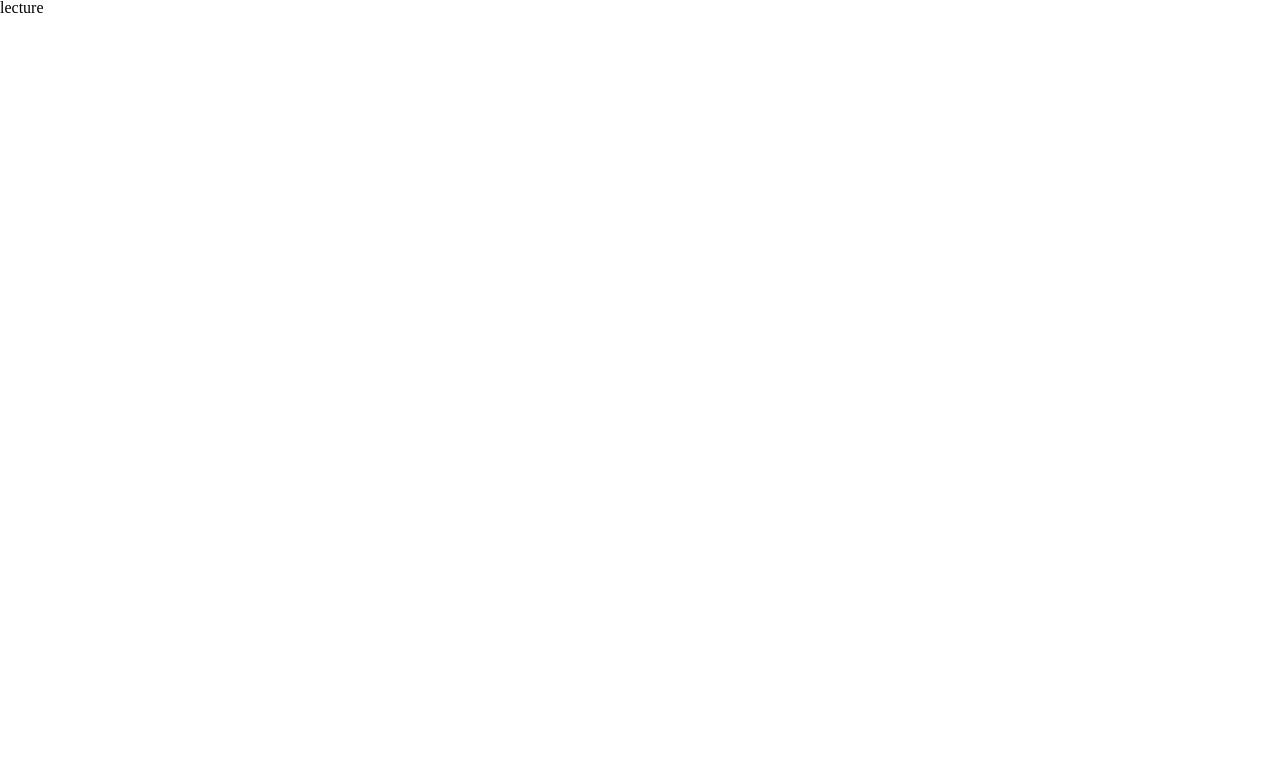
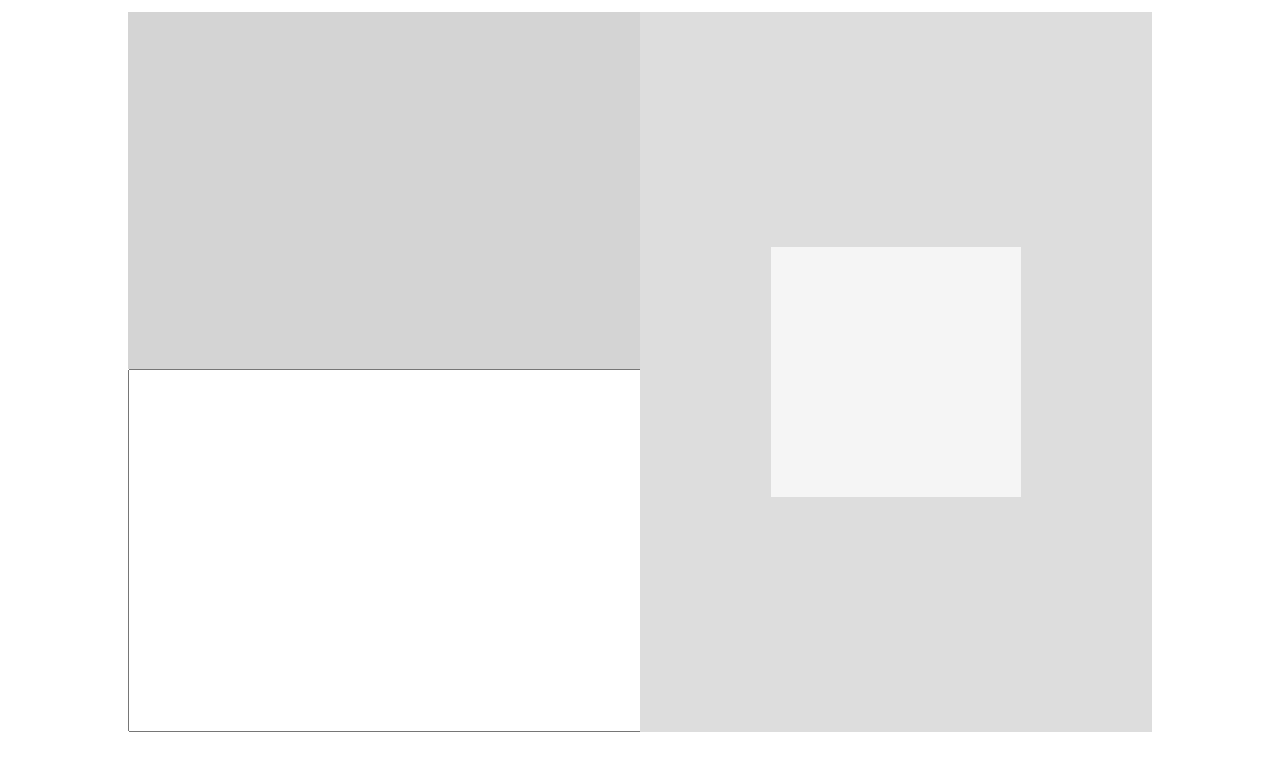
Before and after one commit to shyunju7/Come-See-Study, a React (Create React App) app in the folder book-service-app/: page /1/lecture/1 in a window 1280 px wide. Shown: the top 770 px of the page. Built offline with nearby package versions, Linux system fonts and the light colour scheme.

Commit message:
Feat set Editor in Lecture page

```diff
--- a/book-service-app/src/Components/Editor.js
+++ b/book-service-app/src/Components/Editor.js
@@ -6,12 +6,14 @@ const Container = styled.div`
   height: 100%;
   background-color: transparent;
   display: flex;
-  z-index: 1000;
+  margin-top: 12px;
+  justify-content: center;
+  align-items: center;
 `;
 
 const TargetElementWrapper = styled.div`
-  width: 50%;
-  height: 100%;
+  width: 40%;
+  height: 90vh;
   background-color: #dddddd;
   display: flex;
   align-items: center;
@@ -25,11 +27,10 @@ const TargetElement = styled.div`
 `;
 
 const EditorWrapper = styled.div`
-  width: 50%;
-  height: 100%;
+  width: 40%;
+  height: 90vh;
   display: flex;
   flex-direction: column;
-  background-color: #c4c4c4;
 `;
 
 const QuestionWrapper = styled.div`
@@ -67,7 +68,6 @@ const Editor = () => {
       <TargetElementWrapper>
         <TargetElement ref={element} id="container" />
       </TargetElementWrapper>
-      {/* <button onClick={checkValue}>NEXT BUTTON</button> */}
     </Container>
   );
 };
--- a/book-service-app/src/Route/Lecture/LecturePresenter.js
+++ b/book-service-app/src/Route/Lecture/LecturePresenter.js
@@ -1,5 +1,10 @@
 import React from "react";
+import Editor from "../../Components/Editor";
 
-const LecturePresenter = () => <div>lecture</div>;
+const LecturePresenter = () => (
+  <div>
+    <Editor />
+  </div>
+);
 
 export default LecturePresenter;
```
